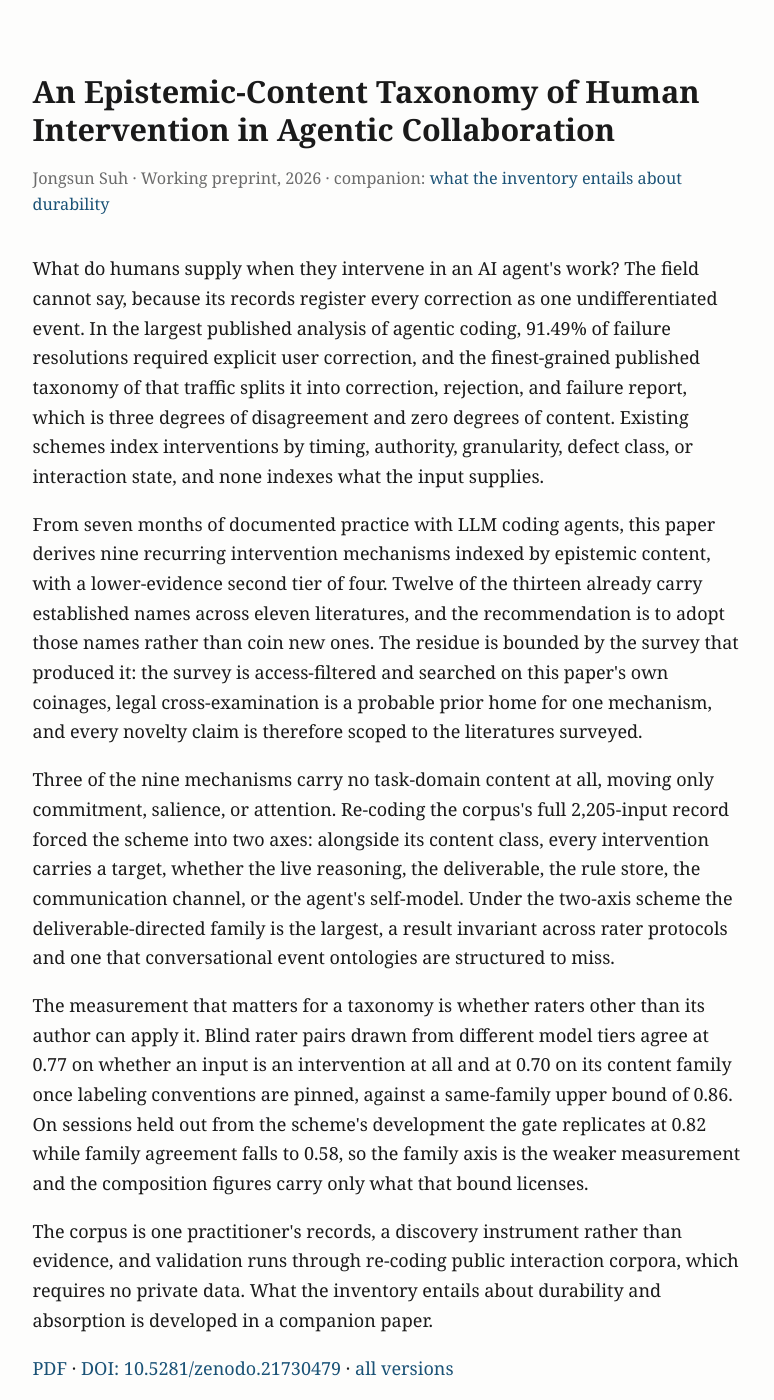
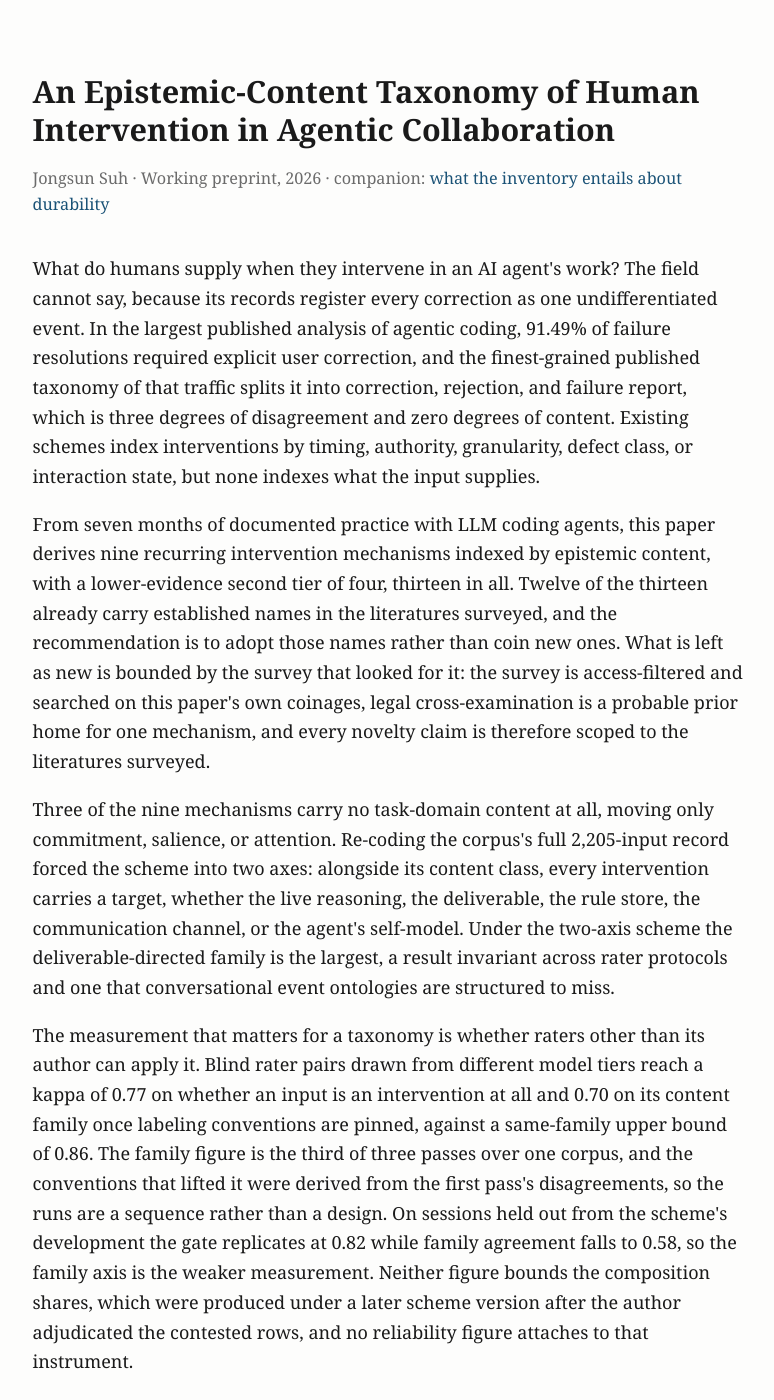
Before and after one commit to MajorLift/blog, a Jekyll site: the page built from papers/epistemic-content-taxonomy.md, in a window 1280 px wide and 1400 px high. Shown: the whole window, without its empty margins (252-1026 px from the left). Built offline with Jekyll 4.4.1, drawn with Linux system fonts in a browser that asks for light colours; some of the changed text lies outside the part shown.

Commit message:
Papers pages to A v1.1 and B v3.1
Both abstracts were repaired after a press pass: B's contradicted its own
introduction on whether any result rests on the companion's measurements and
overstated the loss floor's falsifier, A's reported kappas without naming the
statistic and carried a reliability claim Section 11 no longer makes.

Abstracts re-mirrored verbatim from source, version DOIs updated, PDFs
mirroring the new deposits byte for byte. Concept DOIs and permalinks
unchanged.

```diff
--- a/papers/epistemic-content-taxonomy.md
+++ b/papers/epistemic-content-taxonomy.md
@@ -7,7 +7,7 @@ citation:
   author: "Suh, Jongsun"
   date: "2026/07/31"
   pdf: /assets/pdf/suh-2026-epistemic-content-taxonomy.pdf
-  doi: "10.5281/zenodo.21730479"
+  doi: "10.5281/zenodo.21730976"
 ---
 
 <article>
@@ -15,11 +15,11 @@ citation:
 <p class="post-meta">Jongsun Suh · Working preprint, 2026 · companion: <a href="{{ '/papers/grounds-frames-standing/' | relative_url }}">what the inventory entails about durability</a></p>
 
 <p>
-What do humans supply when they intervene in an AI agent's work? The field cannot say, because its records register every correction as one undifferentiated event. In the largest published analysis of agentic coding, 91.49% of failure resolutions required explicit user correction, and the finest-grained published taxonomy of that traffic splits it into correction, rejection, and failure report, which is three degrees of disagreement and zero degrees of content. Existing schemes index interventions by timing, authority, granularity, defect class, or interaction state, and none indexes what the input supplies.
+What do humans supply when they intervene in an AI agent's work? The field cannot say, because its records register every correction as one undifferentiated event. In the largest published analysis of agentic coding, 91.49% of failure resolutions required explicit user correction, and the finest-grained published taxonomy of that traffic splits it into correction, rejection, and failure report, which is three degrees of disagreement and zero degrees of content. Existing schemes index interventions by timing, authority, granularity, defect class, or interaction state, but none indexes what the input supplies.
 </p>
 
 <p>
-From seven months of documented practice with LLM coding agents, this paper derives nine recurring intervention mechanisms indexed by epistemic content, with a lower-evidence second tier of four. Twelve of the thirteen already carry established names across eleven literatures, and the recommendation is to adopt those names rather than coin new ones. The residue is bounded by the survey that produced it: the survey is access-filtered and searched on this paper's own coinages, legal cross-examination is a probable prior home for one mechanism, and every novelty claim is therefore scoped to the literatures surveyed.
+From seven months of documented practice with LLM coding agents, this paper derives nine recurring intervention mechanisms indexed by epistemic content, with a lower-evidence second tier of four, thirteen in all. Twelve of the thirteen already carry established names in the literatures surveyed, and the recommendation is to adopt those names rather than coin new ones. What is left as new is bounded by the survey that looked for it: the survey is access-filtered and searched on this paper's own coinages, legal cross-examination is a probable prior home for one mechanism, and every novelty claim is therefore scoped to the literatures surveyed.
 </p>
 
 <p>
@@ -27,7 +27,7 @@ Three of the nine mechanisms carry no task-domain content at all, moving only co
 </p>
 
 <p>
-The measurement that matters for a taxonomy is whether raters other than its author can apply it. Blind rater pairs drawn from different model tiers agree at 0.77 on whether an input is an intervention at all and at 0.70 on its content family once labeling conventions are pinned, against a same-family upper bound of 0.86. On sessions held out from the scheme's development the gate replicates at 0.82 while family agreement falls to 0.58, so the family axis is the weaker measurement and the composition figures carry only what that bound licenses.
+The measurement that matters for a taxonomy is whether raters other than its author can apply it. Blind rater pairs drawn from different model tiers reach a kappa of 0.77 on whether an input is an intervention at all and 0.70 on its content family once labeling conventions are pinned, against a same-family upper bound of 0.86. The family figure is the third of three passes over one corpus, and the conventions that lifted it were derived from the first pass's disagreements, so the runs are a sequence rather than a design. On sessions held out from the scheme's development the gate replicates at 0.82 while family agreement falls to 0.58, so the family axis is the weaker measurement. Neither figure bounds the composition shares, which were produced under a later scheme version after the author adjudicated the contested rows, and no reliability figure attaches to that instrument.
 </p>
 
 <p>
@@ -36,7 +36,7 @@ The corpus is one practitioner's records, a discovery instrument rather than evi
 
 <p>
 <a href="{{ '/assets/pdf/suh-2026-epistemic-content-taxonomy.pdf' | relative_url }}">PDF</a> ·
-<a href="https://doi.org/10.5281/zenodo.21730479">DOI: 10.5281/zenodo.21730479</a> ·
+<a href="https://doi.org/10.5281/zenodo.21730976">DOI: 10.5281/zenodo.21730976</a> ·
 <a href="https://doi.org/10.5281/zenodo.21730478">all versions</a>
 </p>
 
```
Also changed, not shown: papers/grounds-frames-standing.md (+6 -6 lines), 2 other files.
